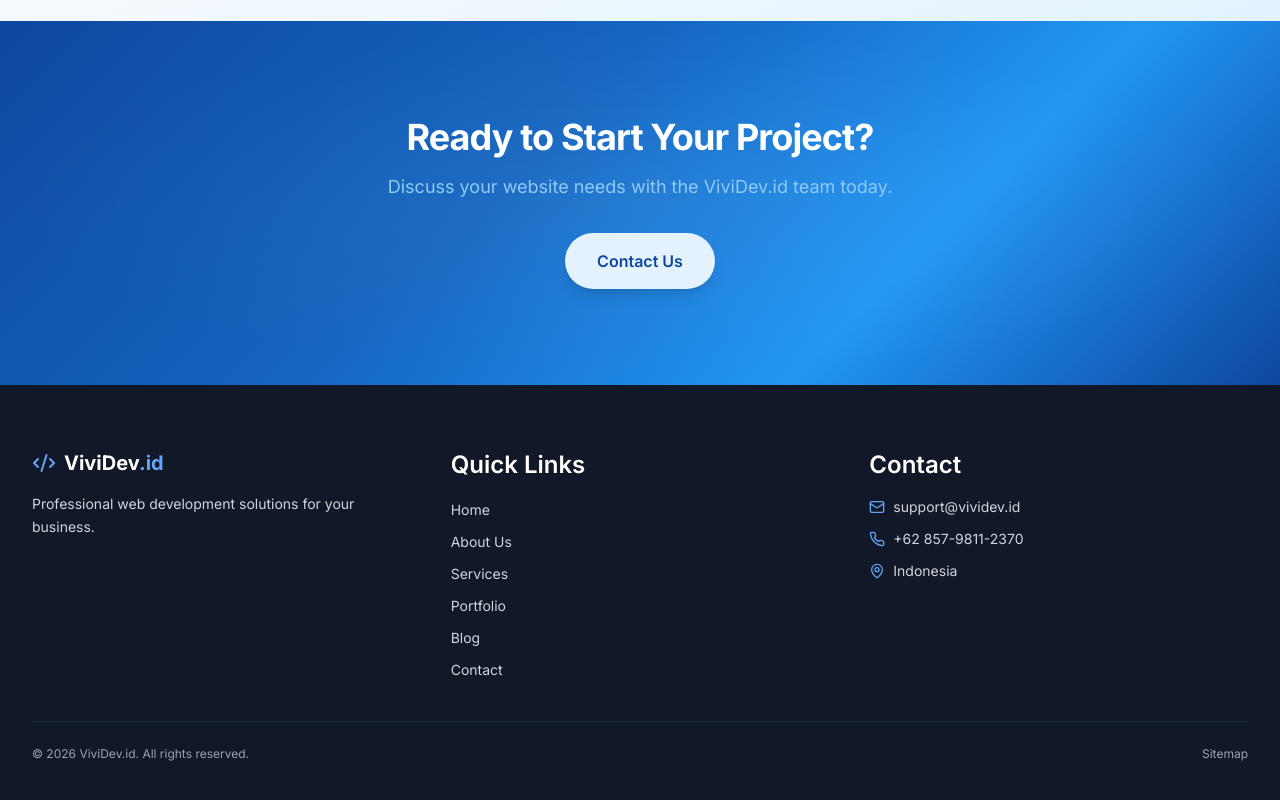
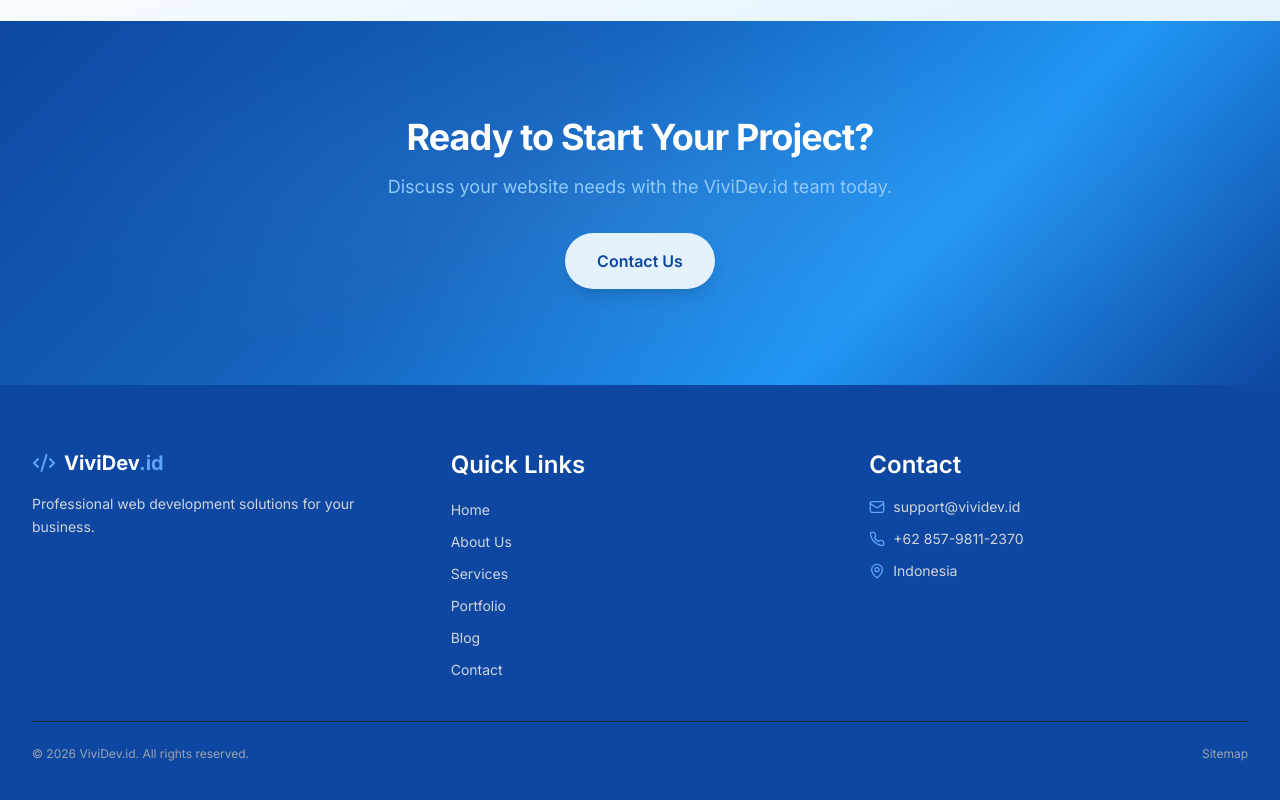
Before and after one commit to vivicodeid-arch/Profile-vivi, a React (Vite) app in the folder frontend/: page / in a window 1280 px wide. Shown: the part 2542-3342 px from the top of the page. Built offline with nearby package versions, Linux system fonts and the light colour scheme; no server answers.

Commit message:
feat: change footer background from gray-900 to #0D47A1

```diff
--- a/frontend/src/components/layout/Footer.tsx
+++ b/frontend/src/components/layout/Footer.tsx
@@ -25,7 +25,7 @@
   const address = settings.contactAddress || 'Indonesia';
 
   return (
-    <footer className="bg-gray-900 text-gray-300">
+    <footer className="text-gray-100" style={{ backgroundColor: '#0D47A1' }}>
       <div className="container-custom py-12 lg:py-16">
         <div className="grid grid-cols-1 md:grid-cols-3 gap-10">
 
```
